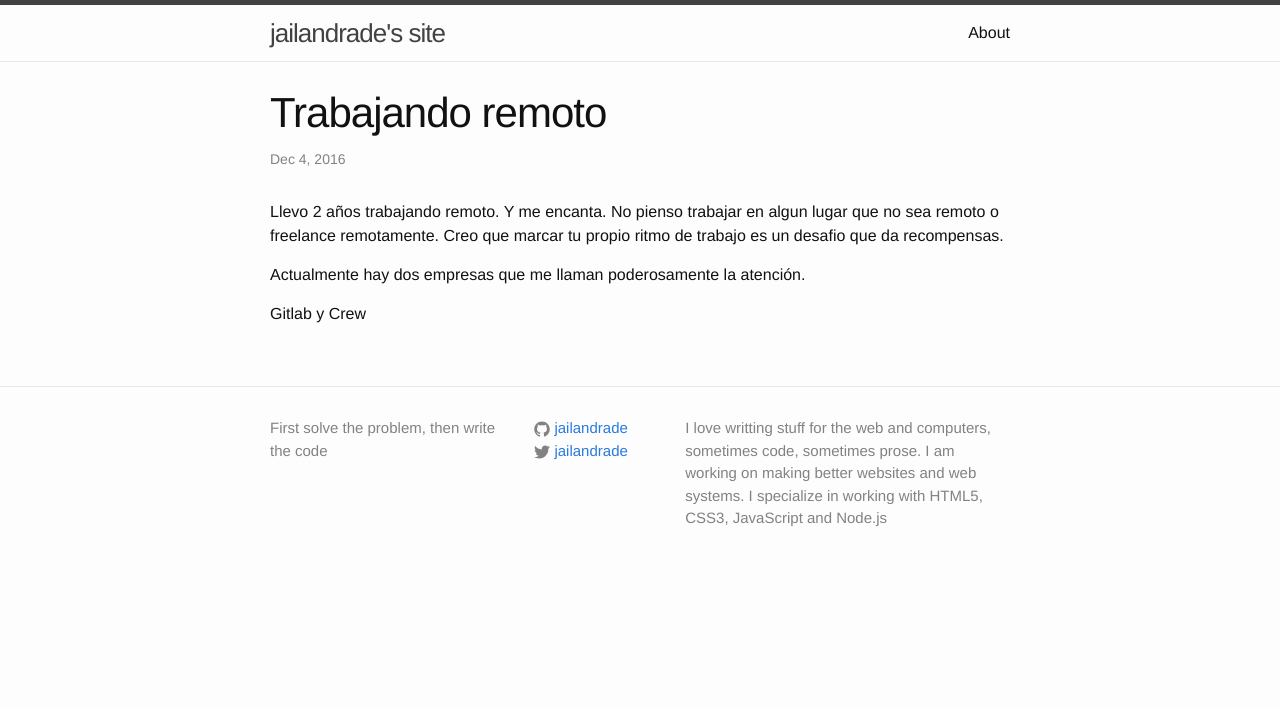
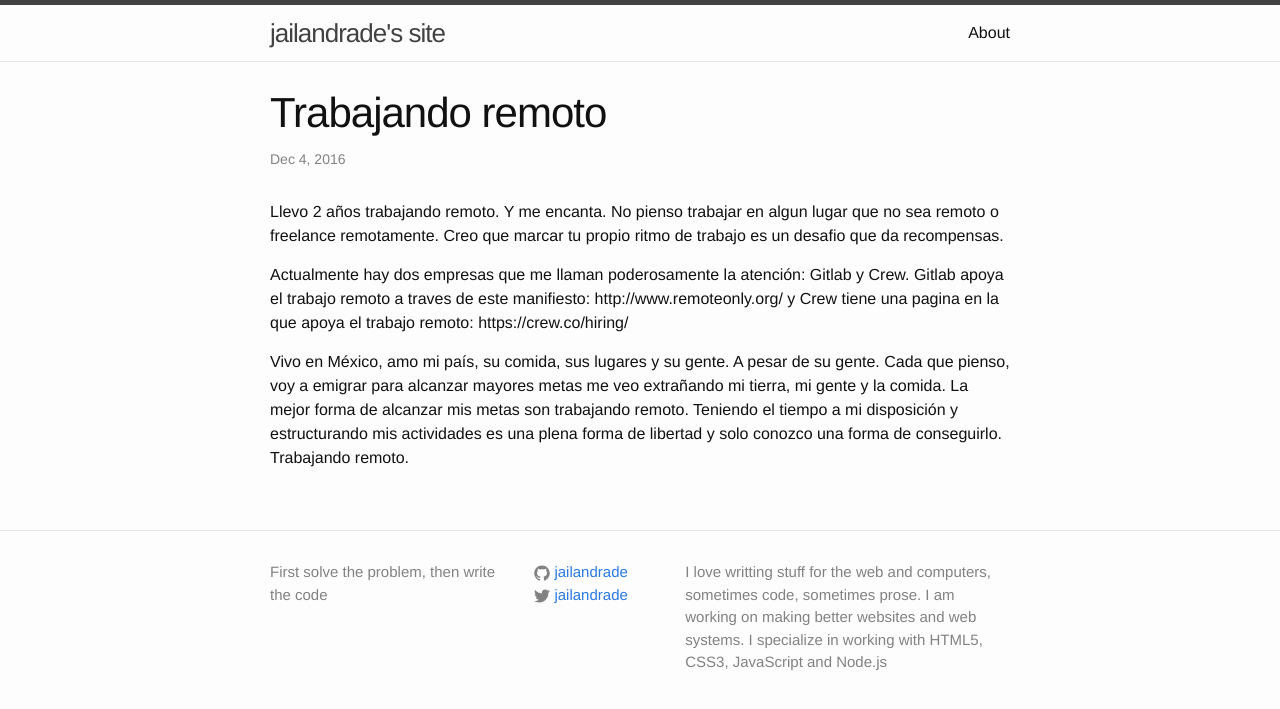
Before and after one commit to jailandrade/jailandrade.github.io, a Jekyll site: the page built from _posts/2016-12-04-trabajando-remoto.markdown, in a window 1280 px wide. Shown: the top 709 px of the page. Built offline with Jekyll 4.4.1, drawn with Linux system fonts in a browser that asks for light colours.

Commit message:
update post working remote

```diff
--- a/_posts/2016-12-04-trabajando-remoto.markdown
+++ b/_posts/2016-12-04-trabajando-remoto.markdown
@@ -7,6 +7,6 @@ categories: remote, working, culture
 
 Llevo 2 años trabajando remoto. Y me encanta. No pienso trabajar en algun lugar que no sea remoto o freelance remotamente. Creo que marcar tu propio ritmo de trabajo es un desafio que da recompensas.
 
-Actualmente hay dos empresas que me llaman poderosamente la atención.
+Actualmente hay dos empresas que me llaman poderosamente la atención: Gitlab y Crew. Gitlab apoya el trabajo remoto a traves de este manifiesto: http://www.remoteonly.org/ y Crew tiene una pagina en la que apoya el trabajo remoto: https://crew.co/hiring/
 
-Gitlab y Crew
+Vivo en México, amo mi país, su comida, sus lugares y su gente. A pesar de su gente. Cada que pienso, voy a emigrar para alcanzar mayores metas me veo extrañando mi tierra, mi gente y la comida. La mejor forma de alcanzar mis metas son trabajando remoto. Teniendo el tiempo a mi disposición y estructurando mis actividades es una plena forma de libertad y solo conozco una forma de conseguirlo. Trabajando remoto.
```
